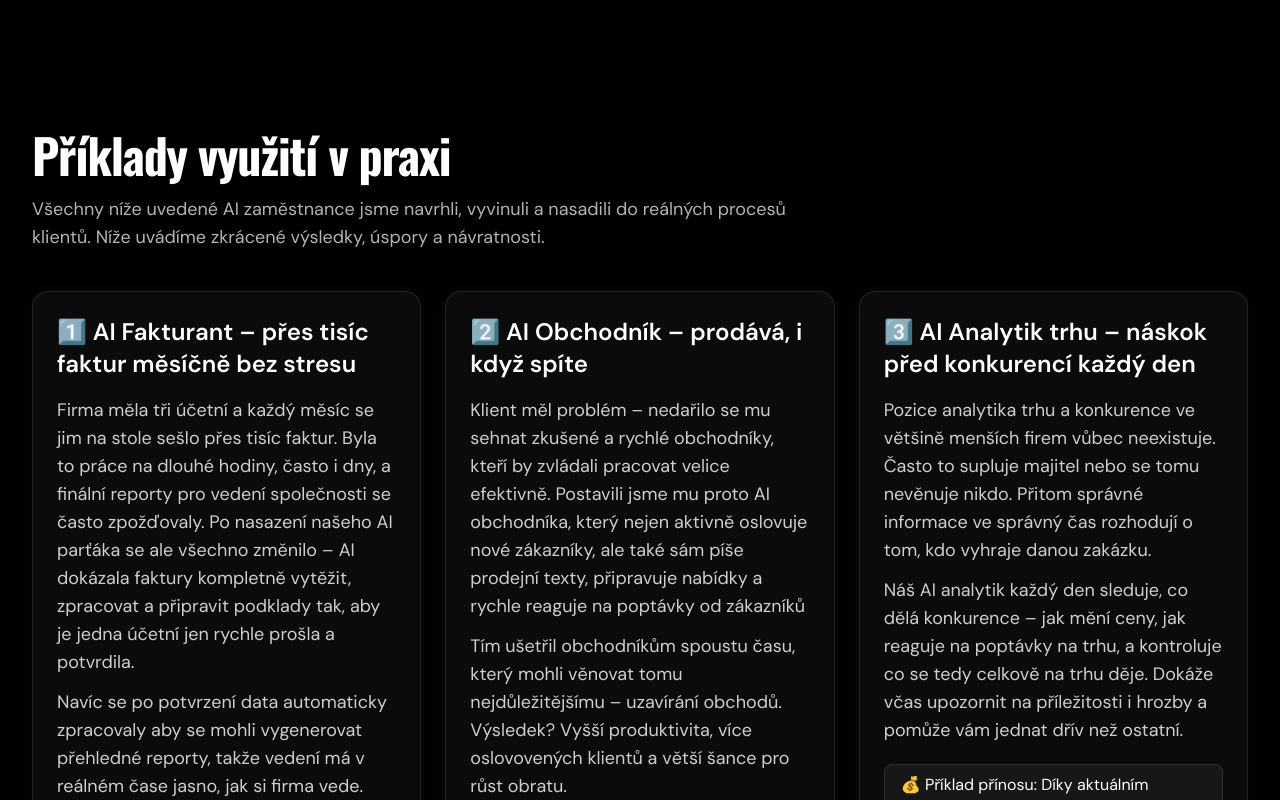
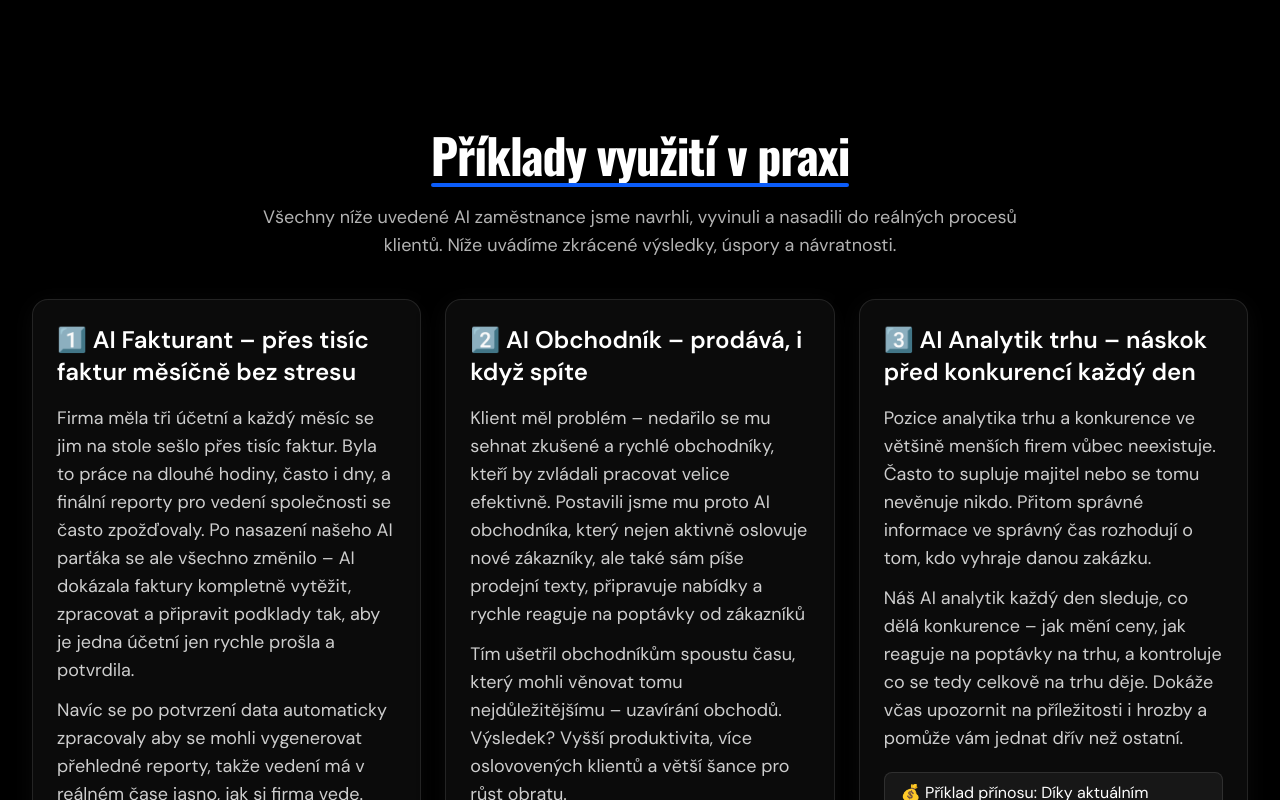
Before and after one commit to HonzaTheQube/qubelandingpage, a Next.js app: page / in a window 1280 px wide. Shown: the part 1320-2120 px from the top of the page. Built offline with nearby package versions, Linux system fonts and the light colour scheme; no server answers.

Commit message:
style(use-cases): center heading/subheading and add blue underline to match section style

```diff
--- a/components/UseCasesRich.tsx
+++ b/components/UseCasesRich.tsx
@@ -21,11 +21,14 @@ export default function UseCasesRich() {
   return (
     <section id={data.anchorId} className="bg-black text-white py-16 md:py-24">
       <div className="container mx-auto px-4">
-        <div className="max-w-3xl">
-          <h2 className="text-3xl md:text-5xl font-display font-bold tracking-tight">
-            {data.heading}
+        <div className="max-w-4xl mx-auto text-center">
+          <h2 className="text-3xl md:text-5xl font-display font-bold tracking-tight mb-4 md:mb-6">
+            <span className="relative inline-block">
+              {data.heading}
+              <span className="absolute -bottom-1 md:-bottom-2 left-0 w-full h-0.5 md:h-1 bg-primary rounded-full"></span>
+            </span>
           </h2>
-          <p className="mt-4 text-base md:text-lg text-white/70">
+          <p className="mt-0 text-base md:text-lg text-white/70 max-w-3xl mx-auto">
             {data.subheading}
           </p>
         </div>
```
